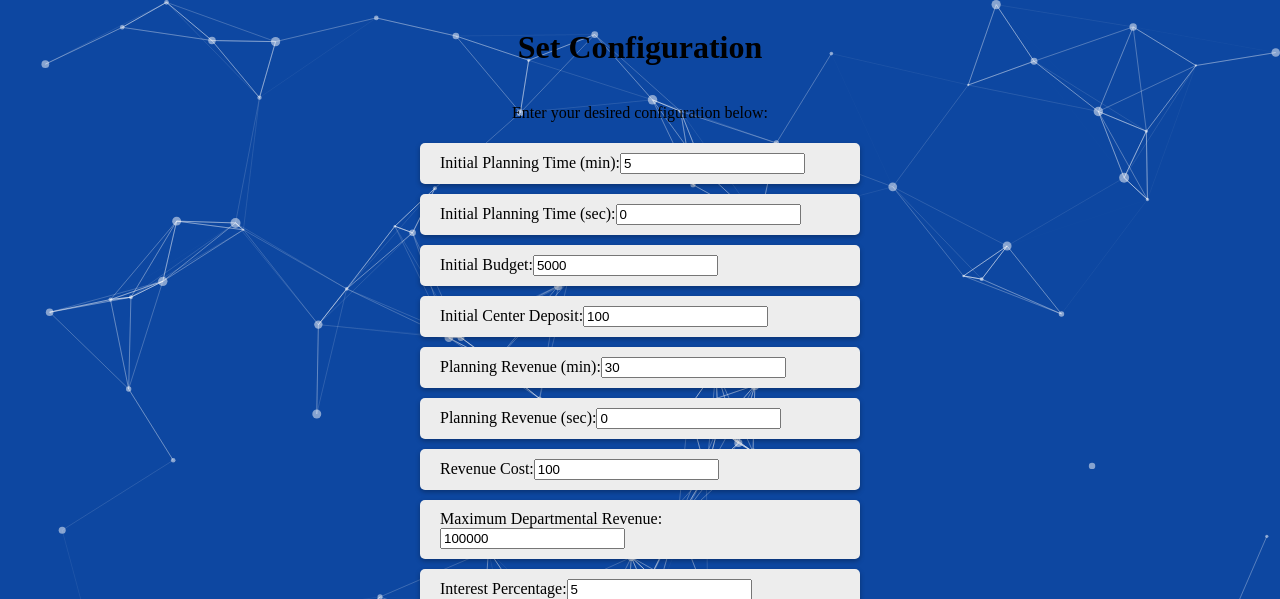
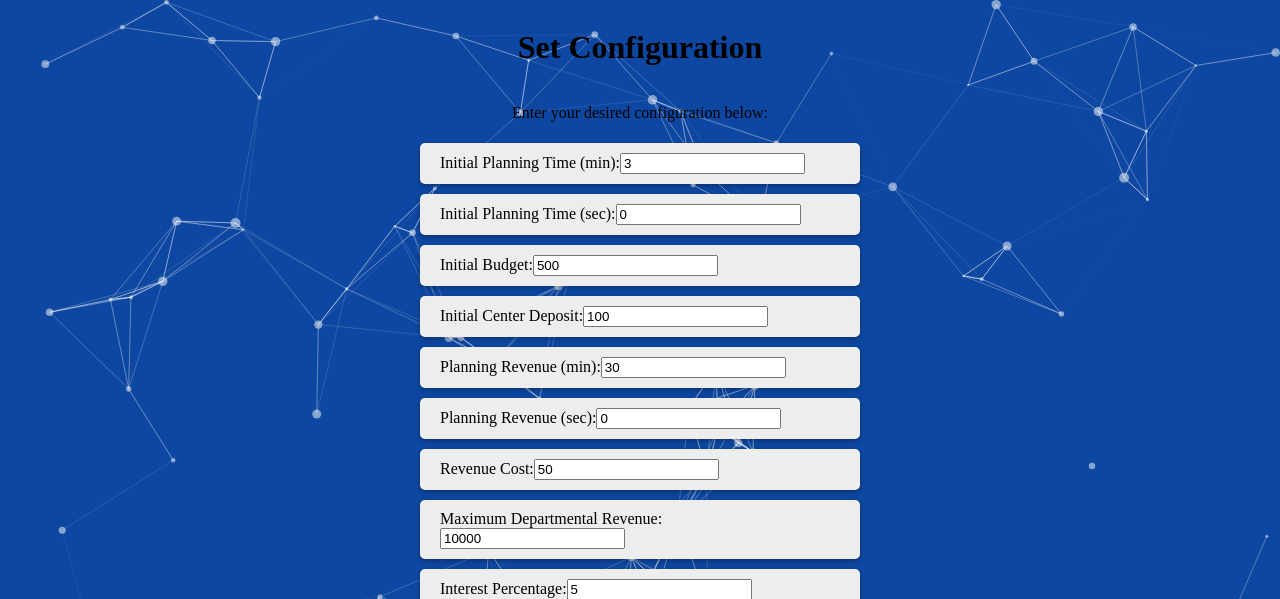
Before and after one commit to pulom999/UPBEAT_FRONT, a React (Create React App) app: page /SetConfiguration in a window 1280 px wide. Shown: the top 599 px of the page. Built offline with nearby package versions, Linux system fonts and the light colour scheme.

Commit message:
change position css

```diff
--- a/src/page/SetConfiguration.js
+++ b/src/page/SetConfiguration.js
@@ -4,14 +4,14 @@ import 'E:/OOPWORK/upbeat project/UPBEAT-FRONT/upbeat-front/src/styles/App.css';
 
 function SetConfiguration() {
 
-  const [init_plan_min, setInit_plan_min] = useState(5);
+  const [init_plan_min, setInit_plan_min] = useState(3);
   const [init_plan_sec, setInit_plan_sec] = useState(0);
-  const [init_budget, setInit_budget] = useState(5000);
+  const [init_budget, setInit_budget] = useState(500);
   const [init_center_dep, setInit_center_dep] = useState(100);
   const [plan_rev_min, setPlan_rev_min] = useState(30);
   const [plan_rev_sec, setPlan_rev_sec] = useState(0);
-  const [rev_cost, setRev_cost] = useState(100);
-  const [max_dep, setMax_dep] = useState(100000);
+  const [rev_cost, setRev_cost] = useState(50);
+  const [max_dep, setMax_dep] = useState(10000);
   const [interest_pct, setInterest_pct] = useState(5);
 
   const navigate = useNavigate();
```
Also changed, not shown: src/page/SetPlanPlayer1.js (+10 -5 lines), src/page/SetPlanPlayer2.js (+11 -6 lines).
